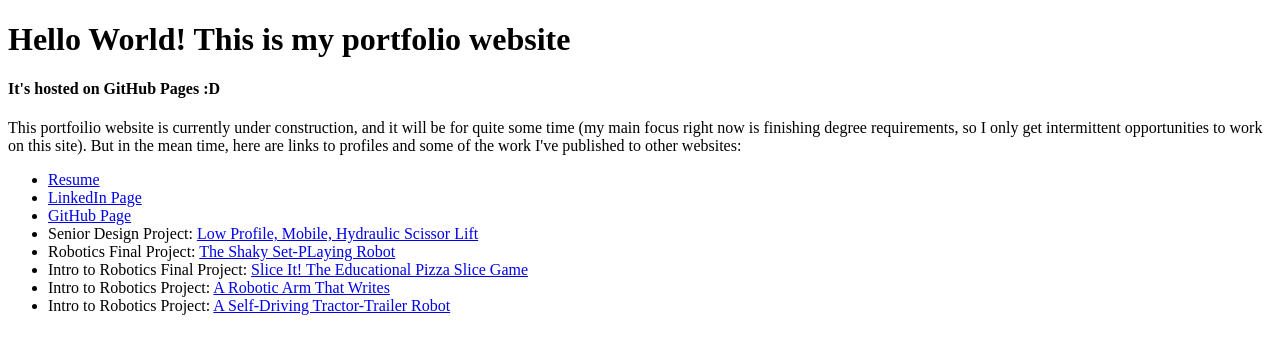
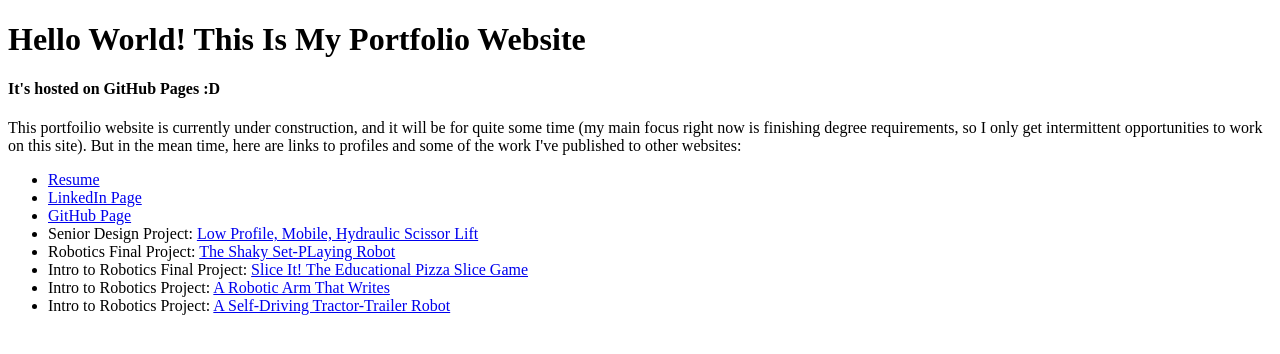
Before and after one commit to martini9797/martini9797.github.io, a plain HTML site: page index.html in a window 1280 px wide. Drawn offline with Linux system fonts and the light colour scheme.

Commit message:
Slight formatting change that I just caught

```diff
--- a/index.html
+++ b/index.html
@@ -2,7 +2,7 @@
 <html>
 <body>
 
-<h1>Hello World! This is my portfolio website</h1>
+<h1>Hello World! This Is My Portfolio Website</h1>
 <h4>It's hosted on GitHub Pages :D</h4>
 
 <p>This portfoilio website is currently under construction, and it will be for quite some time (my main focus right now is finishing degree requirements, so I only get intermittent opportunities to work on this site).
```
